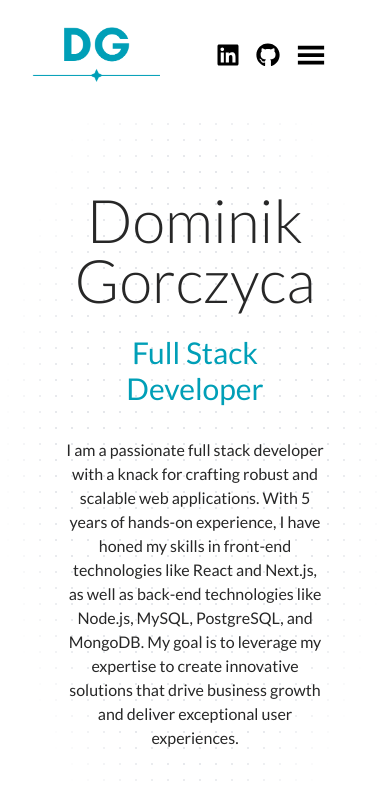
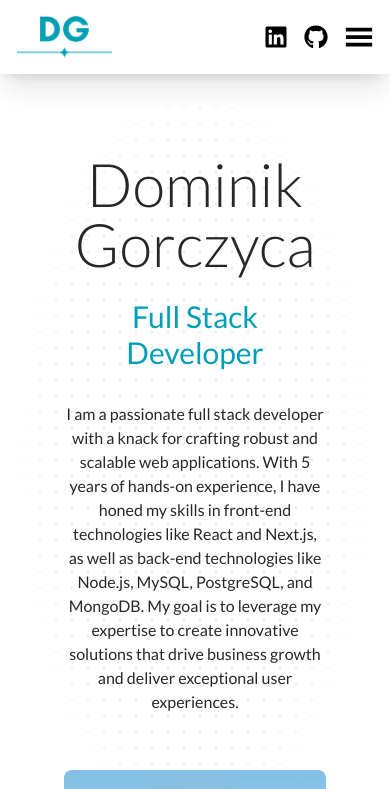
Before and after one commit to dominikgorczyca/dominikgorczyca.github.io, a React (Vite) app: page / in a window 390 px wide. Shown: the top 789 px of the page. Built offline with nearby package versions, Linux system fonts and the light colour scheme; grey boxes are pictures that could not be loaded.

Commit message:
Experience and Projects + Mobile Menu
Perfecting the Experience and Projects section

Adding a mobile section and animation for it's appearance.

```diff
--- a/src/components/Experience.jsx
+++ b/src/components/Experience.jsx
@@ -11,16 +11,16 @@ function Experience() {
             initial={{ opacity: 0, y: -100 }}
             transition={{ duration: 1 }}
             className='my-20 text-center text-4xl'>Experience</motion.h2>
-        <div>
+        <div className='flex flex-col text-center sm:text-left items-center justify-center gap-12'>
             {EXPERIENCES.map((experience, index) => {
                 return (
-                    <div key={index} className='mb-8 flex flex-wrap lg:justify-center'>
+                    <div key={index} className='flex sm:gap-16 flex-col sm:flex-row'>
                         <motion.div
                             whileInView={{ opacity: 1, x: 0 }}
                             viewport={{ once: true }}
                             initial={{ opacity: 0, x: -100 }}
                             transition={{ duration: 1 }}
-                            className="w-full lg:w-1/4">
+                            className="block  sm:w-40 sm:h-40" >
                             <p className='mb-2 text-sm text-gray'>{experience.year}</p>
                         </motion.div>
                         <motion.div
@@ -35,6 +35,7 @@ function Experience() {
                             <p className='mb-4 text-gray'>
                                 {experience.description}
                             </p>
+                            <div className='flex flex-wrap justify-center sm:justify-start'>
                             {experience.technologies.map((tech, index) => {
                                 return (
                                     <span key={index} className='mr-2 mt-4 rounded bg-accent px-2 py-1 text-sm font-bold text-black'>
@@ -42,6 +43,7 @@ function Experience() {
                                     </span>
                                 )
                             })}
+                            </div>
                         </motion.div>
                     </div>
                 )
--- a/src/components/Navbar.jsx
+++ b/src/components/Navbar.jsx
@@ -1,53 +1,180 @@
-import React from "react";
+import React, { useEffect, useState } from "react";
 import logo from "../assets/logo.png";
 import { FaLinkedin, FaGithub } from "react-icons/fa";
 import { GiHamburgerMenu } from "react-icons/gi";
+import { motion } from "framer-motion";
+
+const itemVariants = {
+    open: {
+      opacity: 1,
+      y: 0,
+      transition: { type: "spring", stiffness: 300, damping: 24 }
+    },
+    closed: { opacity: 0, y: 20, transition: { duration: 0.2 } }
+};
 
 const Navbar = () => {
+    const [isOpen, setIsOpen] = useState(false);
+
+    useEffect(() => {
+        if (isOpen) {
+            document.addEventListener("click", () => {
+                const nav = document.getElementsByTagName("nav")[0];
+                if (!nav.contains(event.target)) {
+                    setIsOpen(false);
+                }
+            });
+        }
+    }, [isOpen]);
+
     return (
-        <nav className="flex justify-center sticky top-0 bg-white z-10">
-            <div className="container px-8 py-2 flex justify-between">
+        <nav className="shadow-xl border-b-1 flex justify-center sticky top-0 bg-white z-10">
+            <div className="container flex justify-between  p-4">
                 <div className="flex flex-shrink-0 items-center">
-                    <img className="w-32" src={logo} alt="logo" />
+                    <img className="w-24 sm:w-32" src={logo} alt="logo" />
                 </div>
-                <div className="flex">
+                <div className="flex gap-8 ">
                     <div className="items-center gap-4 hidden lg:flex">
-                        <a href="#about" className="hover:text-contrast">About</a>
-                        <a href="#technologies" className="hover:text-contrast">Technologies</a>
-                        <a href="#experience" className="hover:text-contrast">Experience</a>
-                        <a href="#projects" className="hover:text-contrast">Projects</a>
-                        <a href="#contact" className="hover:text-contrast">Contact</a>
+                        <a href="#about" className="hover:text-contrast">
+                            About
+                        </a>
+                        <a href="#technologies" className="hover:text-contrast">
+                            Technologies
+                        </a>
+                        <a href="#experience" className="hover:text-contrast">
+                            Experience
+                        </a>
+                        <a href="#projects" className="hover:text-contrast">
+                            Projects
+                        </a>
+                        <a href="#contact" className="hover:text-contrast">
+                            Contact
+                        </a>
                     </div>
 
-                    <div className="m-8 flex items-center justify-center gap-4 text-2xl text-black">
+                    <div className=" flex items-center justify-center gap-4 text-2xl text-black">
                         <button className="hidden lg:block">
-                            <svg width="30" height="20" className="border-main border">
-                                <image xlinkHref="https://catamphetamine.gitlab.io/country-flag-icons/3x2/PL.svg" width="30" />
+                            <svg
+                                width="30"
+                                height="20"
+                                className="border-main border"
+                            >
+                                <image
+                                    xlinkHref="https://catamphetamine.gitlab.io/country-flag-icons/3x2/PL.svg"
+                                    width="30"
+                                />
                             </svg>
                         </button>
                         <button className="hidden lg:block">
-                            <svg width="30" height="20" className="border-main border">
-                                <image xlinkHref="https://catamphetamine.gitlab.io/country-flag-icons/3x2/GB.svg" width="30" />
+                            <svg
+                                width="30"
+                                height="20"
+                                className="border-main border"
+                            >
+                                <image
+                                    xlinkHref="https://catamphetamine.gitlab.io/country-flag-icons/3x2/GB.svg"
+                                    width="30"
+                                />
                             </svg>
                         </button>
                         <a
                             href="https://www.linkedin.com/in/dominik-gorczyca/"
-                            target="_blank" className="hover:text-contrast"
+                            target="_blank"
+                            className="hover:text-contrast"
                         >
                             <FaLinkedin />
                         </a>
                         <a
                             href="https://github.com/dominikgorczyca"
-                            target="_blank" className="hover:text-contrast"
+                            target="_blank"
+                            className="hover:text-contrast"
                         >
                             <FaGithub />
                         </a>
-                        <button className="lg:hidden" id="hamburger">
-                            <GiHamburgerMenu className="text-3xl"/>
-                        </button>
+                        <motion.button whileTap={{ scale: 0.8 }}
+                                onClick={() => setIsOpen(!isOpen)} className="lg:hidden" id="hamburger">
+                            <GiHamburgerMenu className="text-3xl" />
+                        </motion.button>
                     </div>
                 </div>
             </div>
+            <motion.div initial={false} animate={isOpen ? "open" : "closed"} variants={{
+            open: {
+                clipPath: "inset(0% 0% 0% 0% round 0%)",
+                transition: {
+                type: "spring",
+                bounce: 0,
+                duration: 0.7,
+                delayChildren: 0.3,
+                staggerChildren: 0.05
+                }
+            },
+            closed: {
+                clipPath: "inset(10% 50% 90% 50% round 10px)",
+                transition: {
+                type: "spring",
+                bounce: 0,
+                duration: 0.3
+                }
+            }
+            }} style={{ pointerEvents: isOpen ? "auto" : "none" }} className="shadow-xl text-center absolute lg:hidden right-0 -mt-px px-8 pt-0 w-full top-full bg-white flex flex-col">
+                <motion.a variants={itemVariants}
+                    href="#about"
+                    className="hover:text-contrast p-4 border-b border-contrast"
+                >
+                    About
+                </motion.a>
+                <motion.a variants={itemVariants}
+                    href="#technologies"
+                    className="hover:text-contrast p-4 border-b border-contrast"
+                >
+                    Technologies
+                </motion.a>
+                <motion.a variants={itemVariants}
+                    href="#experience"
+                    className="hover:text-contrast p-4 border-b border-contrast"
+                >
+                    Experience
+                </motion.a>
+                <motion.a variants={itemVariants}
+                    href="#projects"
+                    className="hover:text-contrast p-4 border-b border-contrast"
+                >
+                    Projects
+                </motion.a>
+                <motion.a variants={itemVariants}
+                    href="#contact"
+                    className="hover:text-contrast p-4 border-b border-contrast"
+                >
+                    Contact
+                </motion.a>
+                <motion.div variants={itemVariants} className="flex justify-center p-4 gap-4">
+                    <button className="block">
+                        <svg
+                            width="30"
+                            height="20"
+                            className="border-main border"
+                        >
+                            <image
+                                xlinkHref="https://catamphetamine.gitlab.io/country-flag-icons/3x2/PL.svg"
+                                width="30"
+                            />
+                        </svg>
+                    </button>
+                    <button className="block">
+                        <svg
+                            width="30"
+                            height="20"
+                            className="border-main border"
+                        >
+                            <image
+                                xlinkHref="https://catamphetamine.gitlab.io/country-flag-icons/3x2/GB.svg"
+                                width="30"
+                            />
+                        </svg>
+                    </button>
+                </motion.div>
+            </motion.div>
         </nav>
     );
 };
```
Also changed, not shown: src/components/Projects.jsx (+6 -6 lines).
